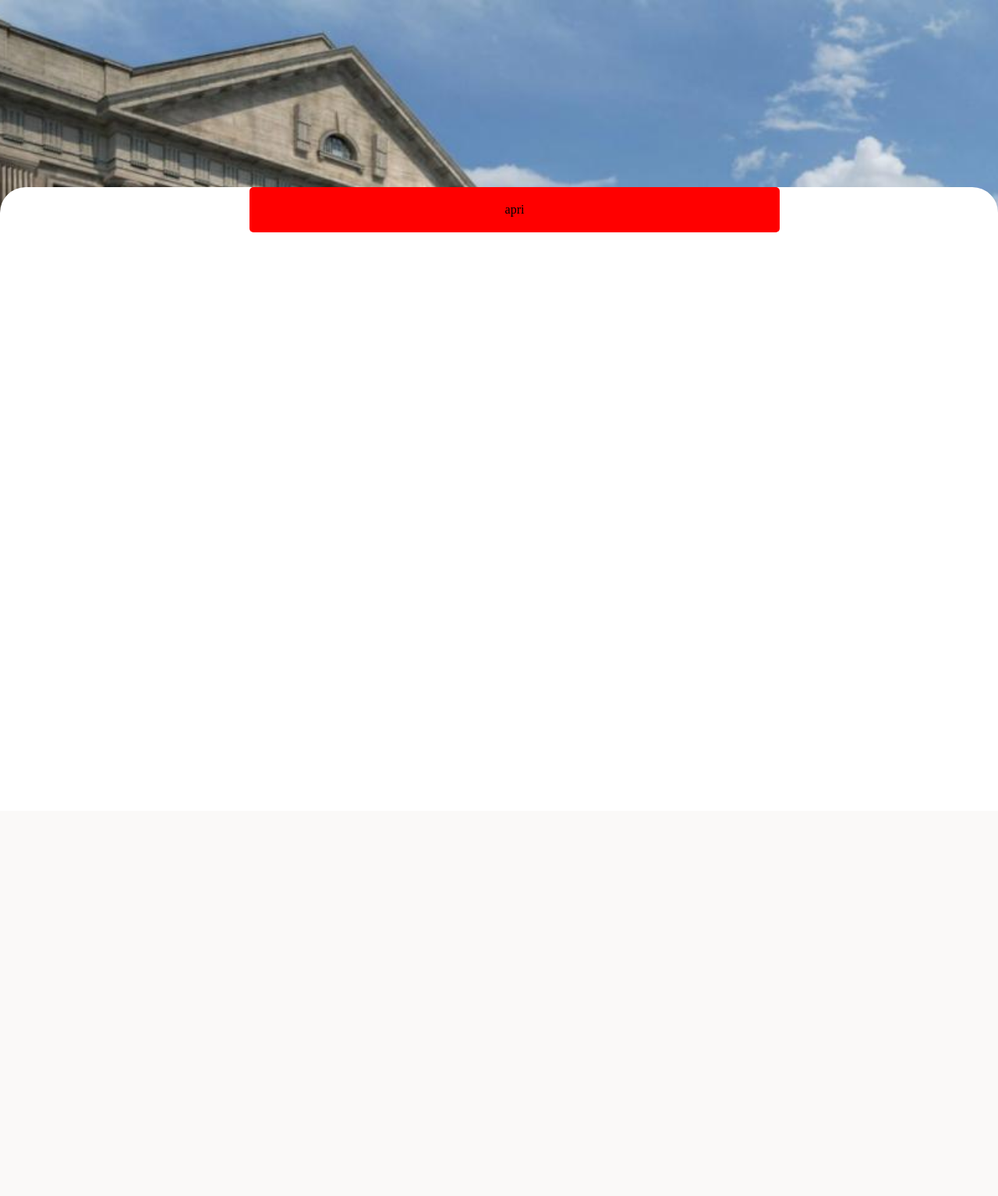
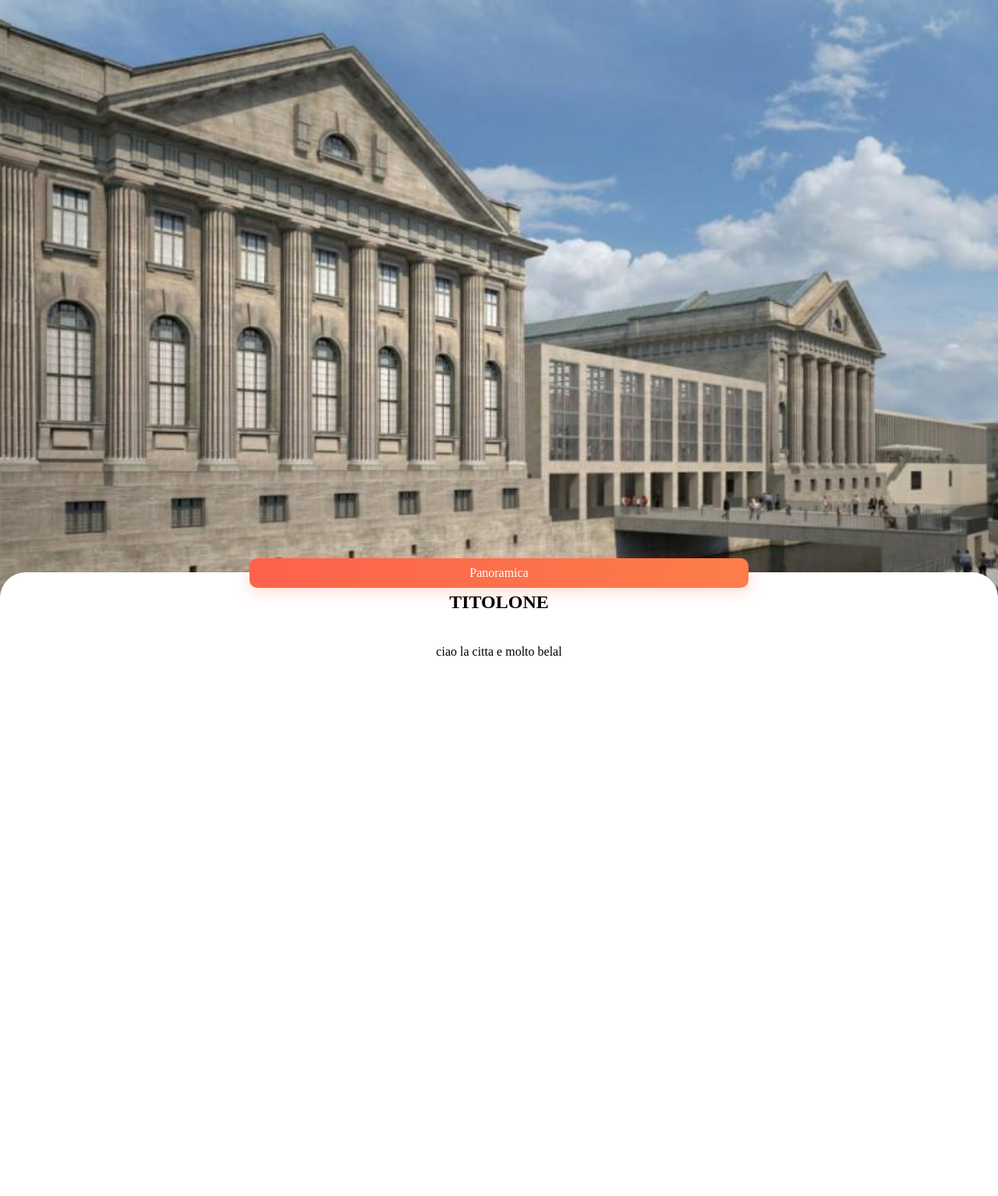
Before and after one commit to Spinny03/VisitBerlin, a PHP site: page /ldi.php?ldi=1 in a window 1280 px wide. Shown: the whole page at 78% size. Before the commit the page ends 298 px from the top, so only its background shows below. Run offline with PHP 8.4, Linux system fonts and the light colour scheme; data comes from the database, SQL or seed files in the repository.

Commit message:
scroll up menu

```diff
--- a/css/ldi.css
+++ b/css/ldi.css
@@ -10,9 +10,9 @@ body{
 
 .hid-box{
     background-color: white;
-    top: 30%;
+    top: calc(100vh - 66px);
     position: relative;
-    transition: all .3s ease-out;
+    transition: all .4s ease-out;
     height: 100%;
     border-radius: 33px 33px 0px 0px;
 }
@@ -21,14 +21,23 @@ body{
     position: absolute;
     display: block;
     text-decoration: none;
-    background-color: red;
+    background: linear-gradient(270deg, #FD814A -12.71%, #FC5C4C 121.19%);
+    color: white;
     left: 25vw;
-    top: 0;
+    top: calc((-20px - 1rem) / 2);
     width: 50vw;
-    border-radius: 5px;
+    border-radius: 10px;
     z-index: 101;
     display: flex;
     align-items: center;
     justify-content: space-around;
-    padding: 20px;
+    padding: 10px 0px 10px 0px;
+    box-shadow: 0px 5px 20px rgba(253, 113, 75, 0.25);
 }
+
+.titleDiv{
+    display: flex;
+    align-items: center;
+    justify-content: center;
+    padding-top: 5px;
+}
--- a/ldi.php
+++ b/ldi.php
@@ -28,14 +28,39 @@
     <meta charset="UTF-8">
     <meta http-equiv="X-UA-Compatible" content="IE=edge">
     <meta name="viewport" content="width=device-width, initial-scale=1.0">
+
+    <script src="jquery-2.1.4.min.js"></script>
+
     <link rel="stylesheet" href="css/ldi.css">
     <title>Document</title>
 </head>
     <body style="background-image:url('assets/berlinPhotosProva/<?php echo $ldi["image"]?>');">
         <div class="hid-box">
             <div class="open">
-                <span>apri</span>
+                <span>Panoramica</span>
+            </div>
+            <div class="titleDiv">
+                <h2>TITOLONE</h2>
+            </div>
+            <div class="titleDiv">
+                <p>
+                    ciao la citta e molto belal
+                </p>
             </div>
         </div>
     </body>
+    <script>
+        aperto = true
+        $( ".hid-box" ).click(function() {
+            if(aperto){
+                $(".hid-box").css("top", "35%");
+                aperto = false
+            }
+            else{
+                $(".hid-box").css("top", "calc(100vh - 66px)");
+                aperto = true
+            }
+        });
+    </script>
+
 </html>
```
